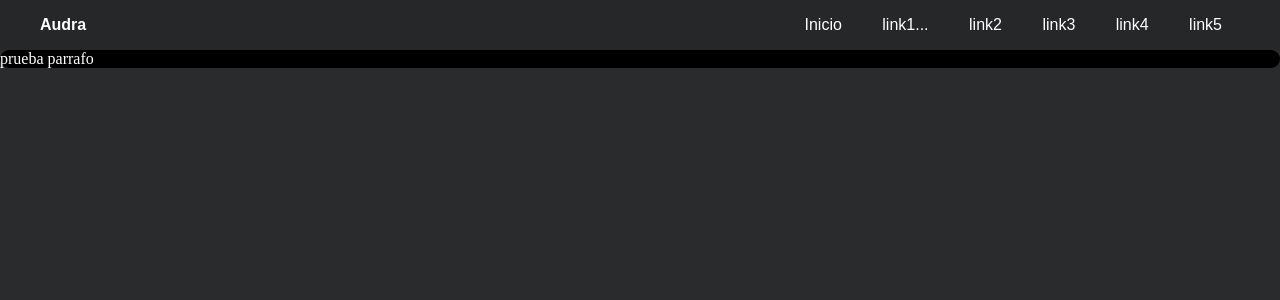
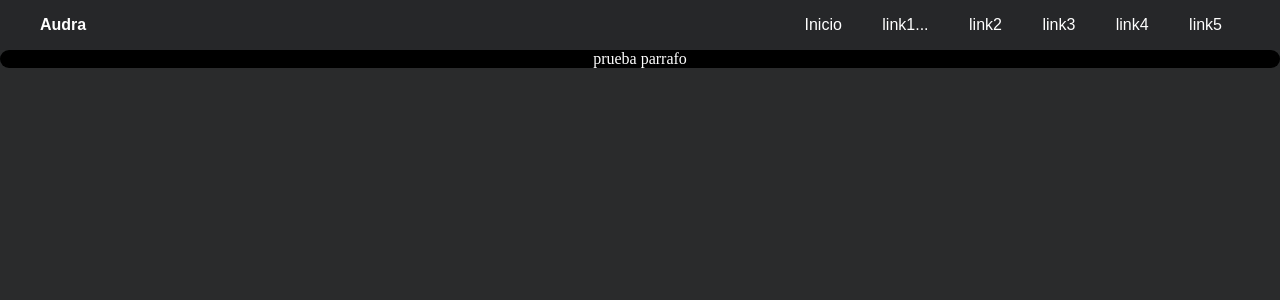
Before and after one commit to augurto/juego_audra, a PHP site: page / in a window 1280 px wide. Shown: the top 300 px of the page. Run offline with PHP 8.4, Linux system fonts and the light colour scheme; some libraries are stand-ins or nearby versions.

Commit message:
agregando display

```diff
--- a/css/menu.css
+++ b/css/menu.css
@@ -75,8 +75,11 @@ li:hover ul.cap_2 {
 
 .tarjeta{
     background-color: black;
-    border-color: rgba(177, 177, 180, 0.801);
+    /* border-color: rgba(177, 177, 180, 0.801); */
+    border-color: rgba(3, 3, 255, 0.801);
     border-radius: 15px;
+    display: flex;
+    justify-content: center;
 }
 .letra_tarjeta{
     color: white;
```
